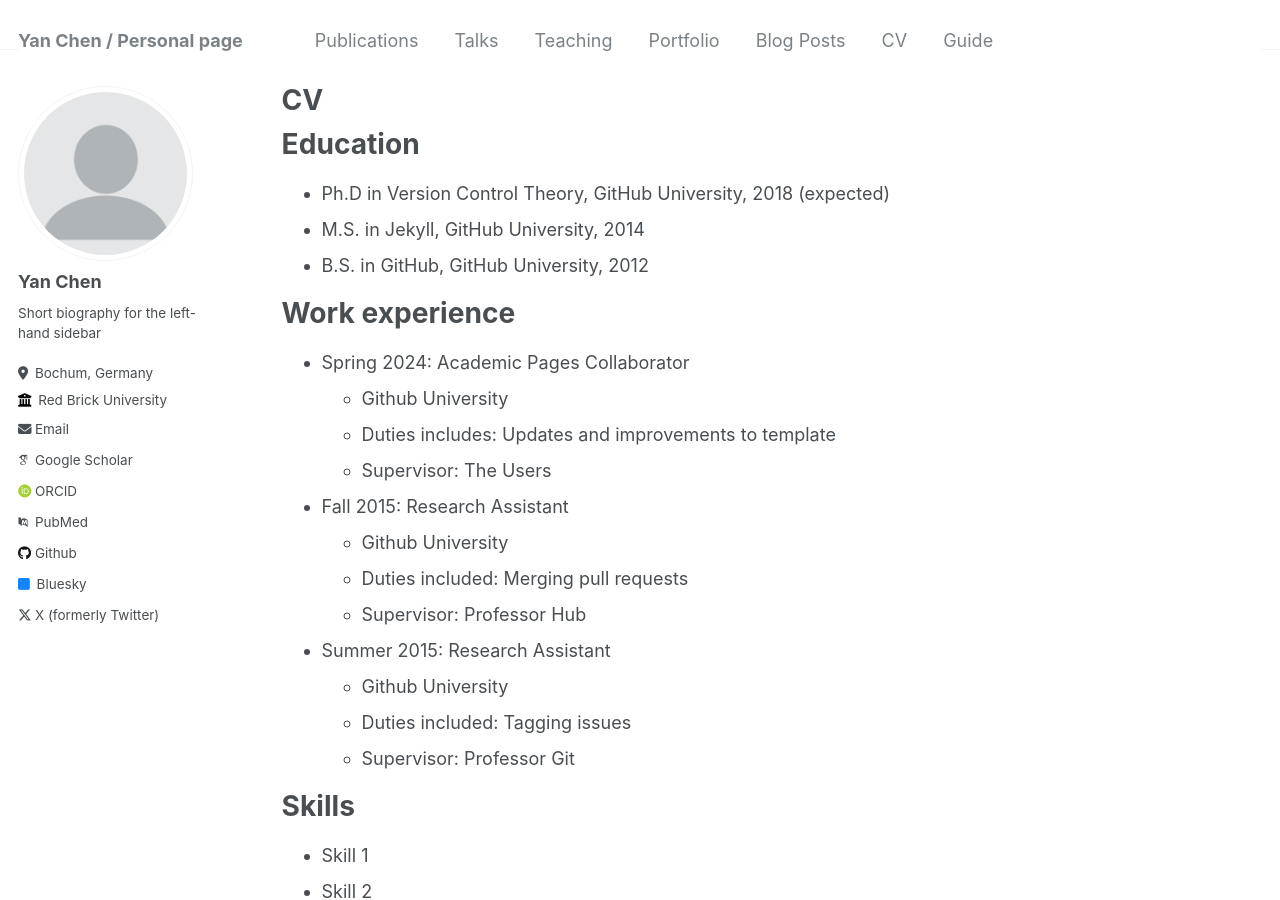
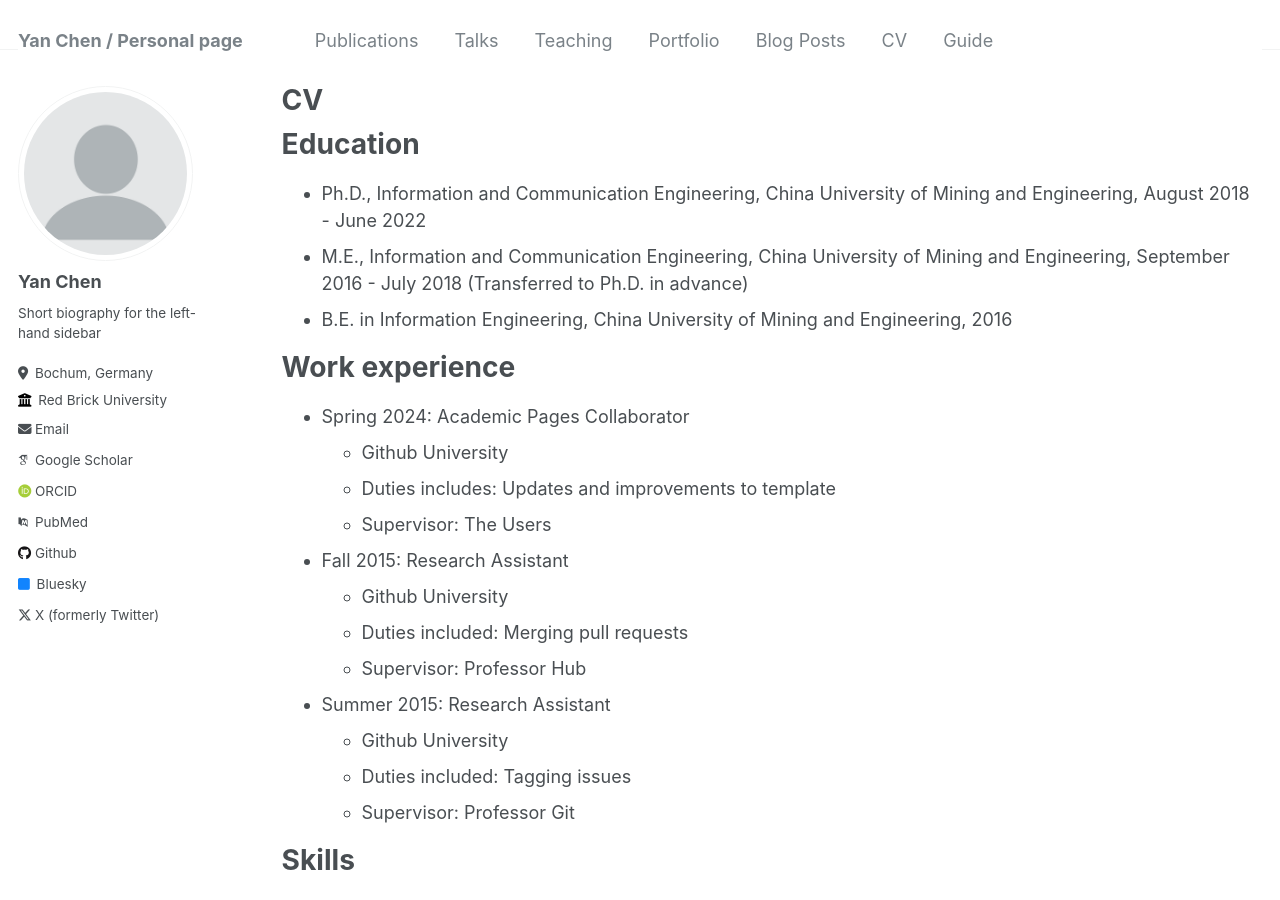
Before and after one commit to Yanni-Chen/Yanni-Chen.github.io, a Jekyll site: the page built from _pages/cv.md, in a window 1280 px wide and 900 px high. Built offline with Jekyll 4.4.1, drawn with Linux system fonts in a browser that asks for light colours; some web fonts are replaced.

Commit message:
Update cv.md

```diff
--- a/_pages/cv.md
+++ b/_pages/cv.md
@@ -11,9 +11,9 @@ redirect_from:
 
 Education
 ======
-* Ph.D in Version Control Theory, GitHub University, 2018 (expected)
-* M.S. in Jekyll, GitHub University, 2014
-* B.S. in GitHub, GitHub University, 2012
+* Ph.D., Information and Communication Engineering, China University of Mining and Engineering, August 2018 -  June 2022
+* M.E., Information and Communication Engineering, China University of Mining and Engineering, September 2016 -  July 2018 (Transferred to Ph.D. in advance)
+* B.E. in Information Engineering, China University of Mining and Engineering, 2016
 
 Work experience
 ======
```
